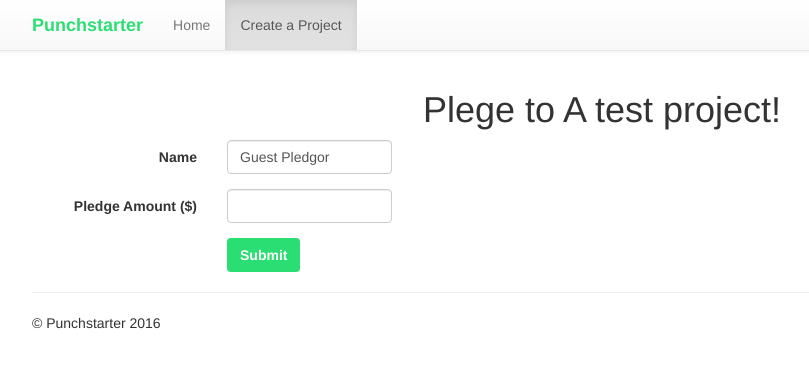
After one commit to QilinGu/punchstarter, a Flask app: page /projects/1/pledge/ in a window 1280 px wide. The commit adds this page. Shown: the top 368 px of the page, without its empty margins (38-847 px from the left). Run offline with Flask 2, Linux system fonts and the light colour scheme; data comes from the database, SQL or seed files in the repository; both versions use the stored data as it was after the commit; some libraries are stand-ins or nearby versions.

Commit message:
Fourth commit - Properties and Pledge page

```diff
--- a/punchstarter/__init__.py
+++ b/punchstarter/__init__.py
@@ -54,7 +54,7 @@ def create():
         db.session.add(new_project)
         db.session.commit()
 
-        return redirect(url_for("create"))
+        return redirect(url_for("project_detail", project_id=new_project.id))
 
 @app.route("/projects/<int:project_id>/")
 def project_detail(project_id):
@@ -63,3 +63,28 @@ def project_detail(project_id):
         abort(404)
 
     return render_template("project_detail.html", project=project)
+
+@app.route("/projects/<int:project_id>/pledge/", methods=["GET", "POST"])
+def pledge(project_id):
+    project = db.session.query(Project).get(project_id)
+    if project is None:
+        abort(404)
+    if request.method == "GET":
+        return render_template("pledge.html", project=project)
+    elif request.method == "POST":
+        # Handle the form submission
+
+        # Hardcode guest_pledgor for now
+        guest_pledgor = db.session.query(Member).filter_by(id=2).one()
+
+        new_pledge = Pledge (
+            amount = request.form.get("amount"),
+            time_created = datetime.datetime.now(),
+            member_id = guest_pledgor.id,
+            project_id = project.id
+        )
+
+        db.session.add(new_pledge)
+        db.session.commit()
+
+        return redirect(url_for("project_detail", project_id=project.id))
--- /dev/null
+++ b/punchstarter/templates/pledge.html
@@ -0,0 +1,35 @@
+{% extends "base.html" %}
+    {% set active_page = "create" %}
+
+    {% block subtitle %}
+        Pledge
+    {% endblock %}
+
+    {% block content %}
+        <div>
+            <h1 class="text-center">Plege to {{ project.name }}</h1>
+        </div>
+
+        <form class="form-horizontal" method="POST" action="{{ url_for('pledge', project_id=project.id) }}">
+          <div class="form-group">
+            <label for="name" class="col-sm-2 control-label">Name</label>
+            <div class="col-sm-2">
+              <span class="form-control">Guest Pledgor</span>
+            </div>
+          </div>
+
+          <div class="form-group">
+            <label for="amount" class="col-sm-2 control-label">Pledge Amount ($)</label>
+            <div class="col-sm-2">
+              <input type="number" class="form-control" id="amount" name="amount">
+            </div>
+          </div>
+
+          <div class="form-group">
+            <div class="col-sm-offset-2 col-sm-10">
+              <button type="submit" class="btn btn-punchstarter">Submit</button>
+            </div>
+          </div>
+        </form>
+
+    {% endblock content %}
```
Also changed, not shown: punchstarter/models.py (+21 -0 lines), punchstarter/templates/project_detail.html (+4 -4 lines), punchstarter/app.db.
